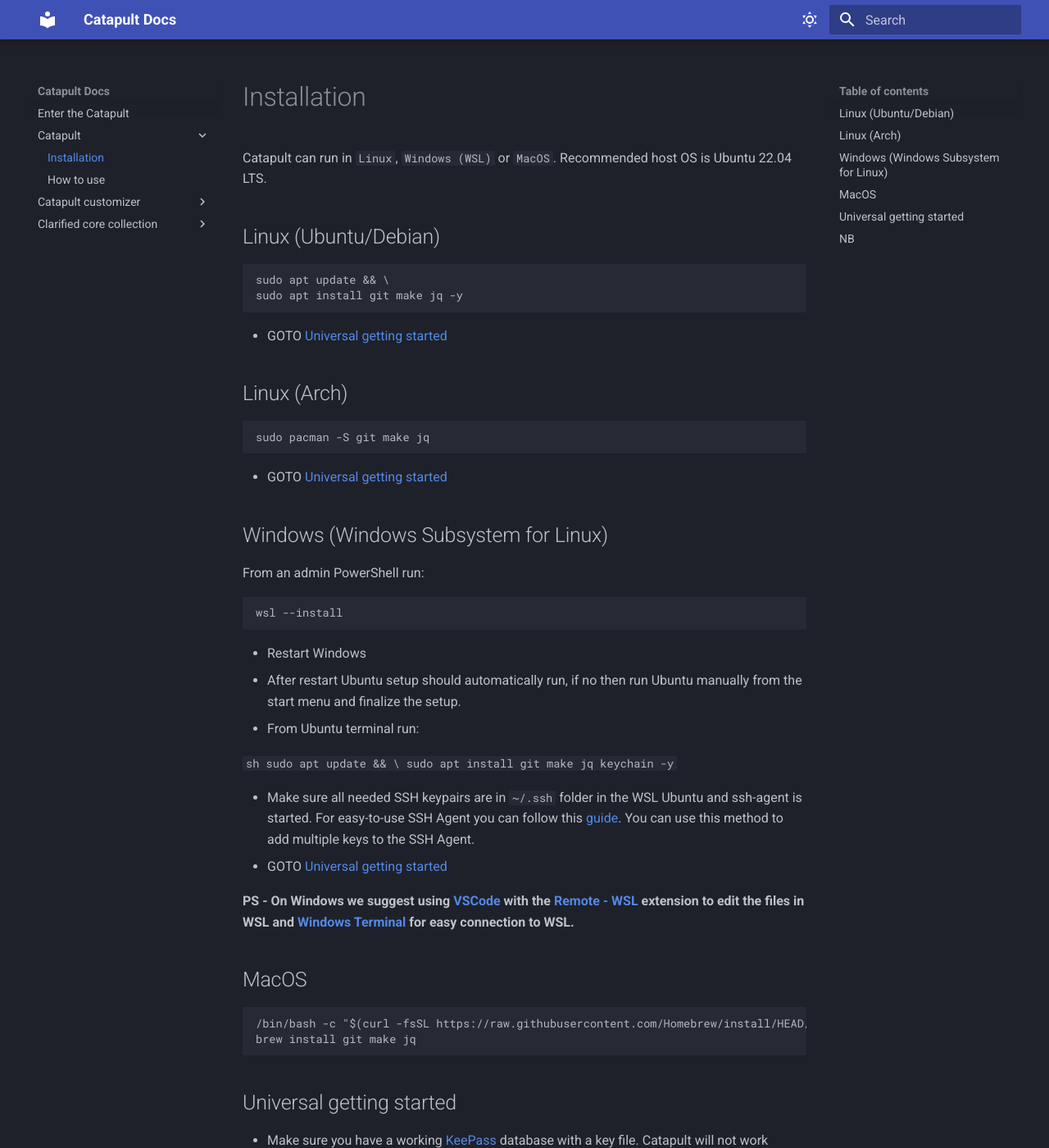
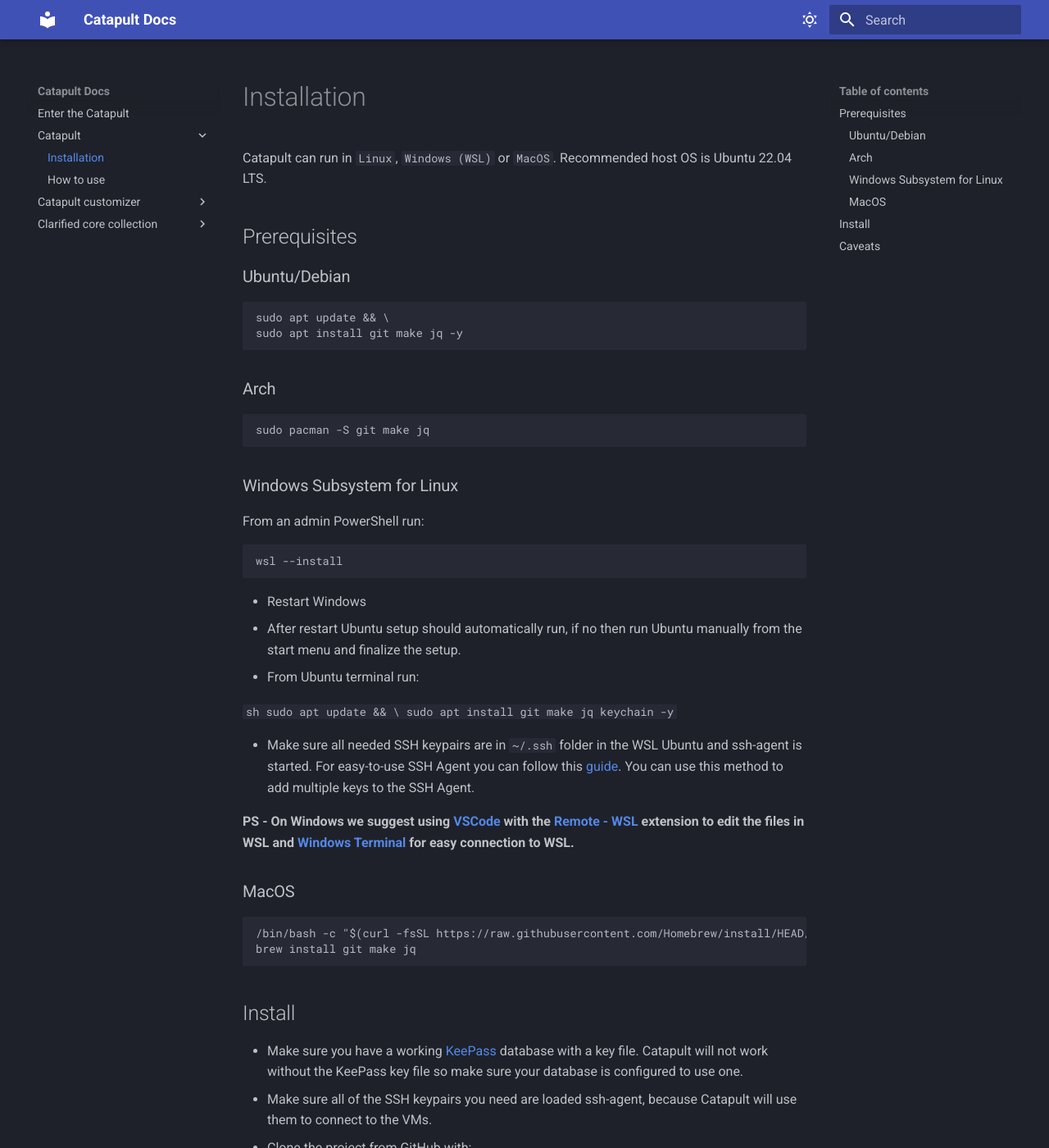
Before and after one commit to ClarifiedSecurity/catapult-docs, an MkDocs documentation site: the page built from docs/catapult/01-installation.md, in a window 1280 px wide and 1400 px high. Shown: the whole window at 82% size. Built offline with MkDocs 1.6.1 and Material for MkDocs 9.7.7, drawn with Linux system fonts in a browser that asks for light colours.

Commit message:
CatapultBot update docs

````diff
--- a/docs/catapult/01-installation.md
+++ b/docs/catapult/01-installation.md
@@ -2,24 +2,22 @@
 
 Catapult can run in `Linux`, `Windows (WSL)` or `MacOS`. Recommended host OS is Ubuntu 22.04 LTS.
 
-## Linux (Ubuntu/Debian)
+## Prerequisites
+
+### Ubuntu/Debian
 
 ```sh
 sudo apt update && \
 sudo apt install git make jq -y
 ```
 
-- GOTO [Universal getting started](#universal-getting-started)
-
-## Linux (Arch)
+### Arch
 
 ```sh
 sudo pacman -S git make jq
 ```
 
-- GOTO [Universal getting started](#universal-getting-started)
-
-## Windows (Windows Subsystem for Linux)
+### Windows Subsystem for Linux
 
 From an admin PowerShell run:
 
@@ -37,18 +35,17 @@ wsl --install
   ```
 
 - Make sure all needed SSH keypairs are in `~/.ssh` folder in the WSL Ubuntu and ssh-agent is started. For easy-to-use SSH Agent you can follow this [guide](https://esc.sh/blog/ssh-agent-windows10-wsl2/). You can use this method to add multiple keys to the SSH Agent.
-- GOTO [Universal getting started](#universal-getting-started)
 
 **PS - On Windows we suggest using [VSCode](https://code.visualstudio.com/) with the [Remote - WSL](https://marketplace.visualstudio.com/items?itemName=ms-vscode-remote.remote-wsl) extension to edit the files in WSL and [Windows Terminal](https://learn.microsoft.com/en-us/windows/terminal/install) for easy connection to WSL.**
 
-## MacOS
+### MacOS
 
 ```sh
 /bin/bash -c "$(curl -fsSL https://raw.githubusercontent.com/Homebrew/install/HEAD/install.sh)"
 brew install git make jq
 ```
 
-## Universal getting started
+## Install
 
 - Make sure you have a working [KeePass](https://keepassxc.org/) database with a key file. Catapult will not work without the KeePass key file so make sure your database is configured to use one.
 - Make sure all of the SSH keypairs you need are loaded ssh-agent, because Catapult will use them to connect to the VMs.
@@ -84,6 +81,6 @@ make start
 make shell
 ```
 
-## NB
+## Caveats
 
 If you are using a Linux VM with a user ID that is not 1000 (you can check it with the `id` command) you need to build the Catapult Docker image yourself with the `make build` command.
````
